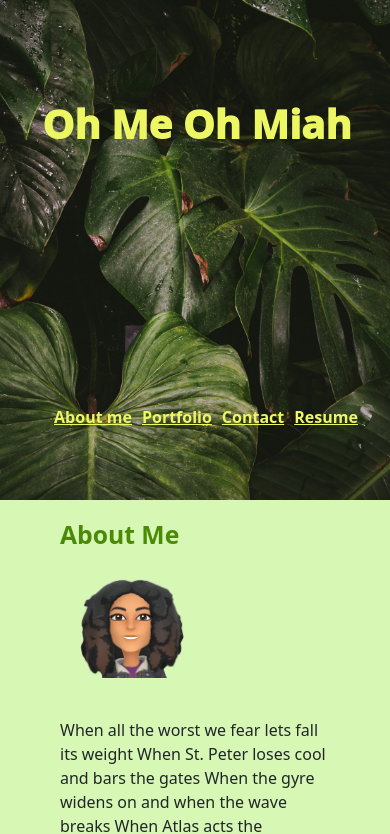
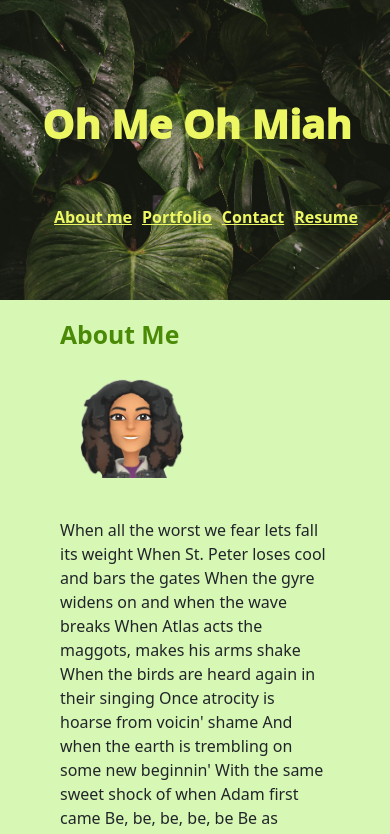
Before and after one commit to xWhoKnowz/react-portfolio, a React (Vite) app: page / in a window 390 px wide. Shown: the top 834 px of the page. Built offline with nearby package versions, Linux system fonts and the light colour scheme.

Commit message:
tweaked header for mobile

```diff
--- a/src/styles/index.css
+++ b/src/styles/index.css
@@ -201,7 +201,7 @@ h1 {
         font-size: 60px;
     }
     .headerImage{
-        height: 500px;
+        height: 300px;
     }
     .nav{
         display: flex;
@@ -209,7 +209,7 @@ h1 {
     }
     .navBar {
         position: absolute;
-        top: 400px;
+        top: 200px;
         display: flex;
         flex-direction: row;
         justify-content: center;
```
